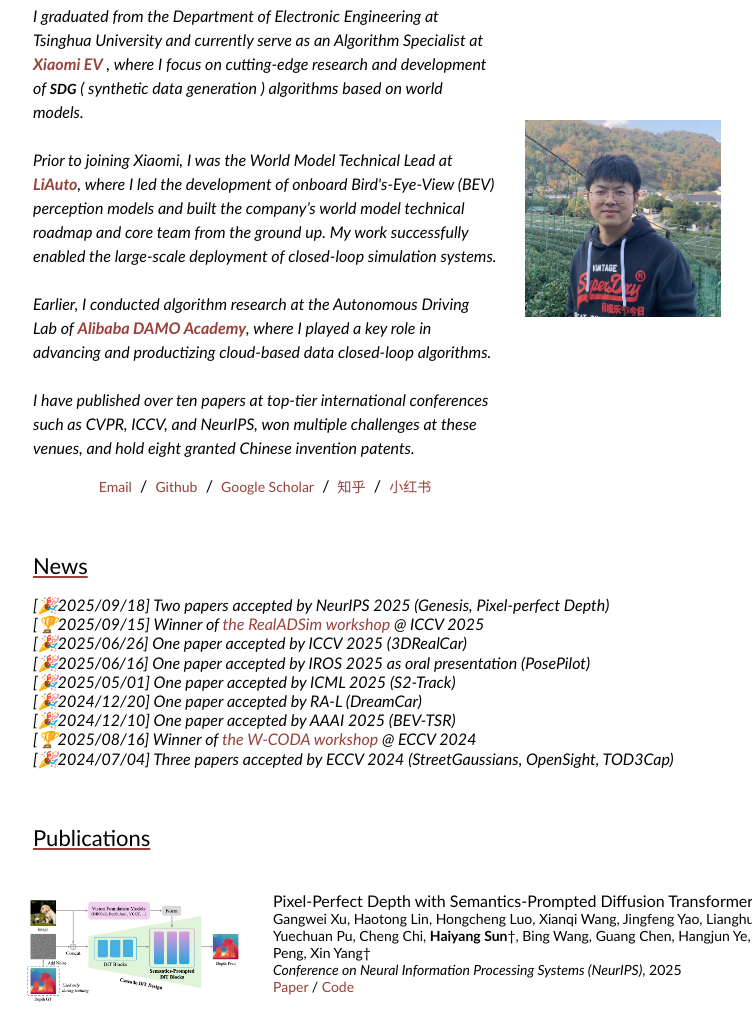
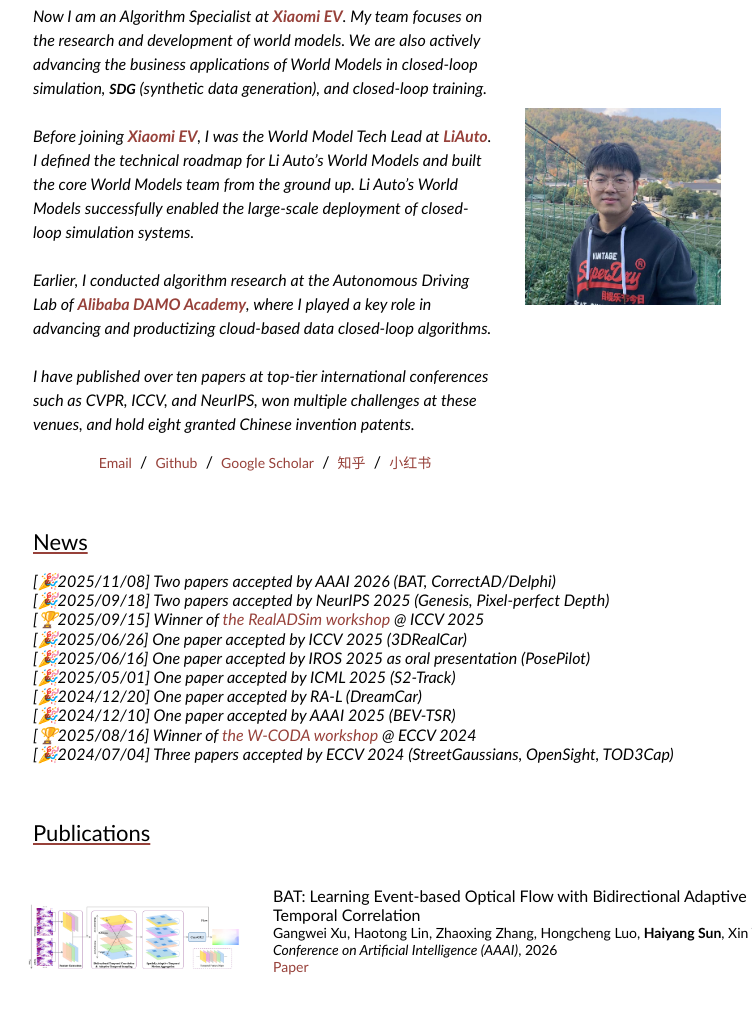
Before and after one commit to AmazingRoad/amazingroad.github.io, a plain HTML site: page index.html in a window 1280 px wide. Shown: the part 100-1112 px from the top of the page, without its empty margins (227-979 px from the left). Drawn offline with Linux system fonts and the light colour scheme.

Commit message:
update AAAI

```diff
--- a/index.html
+++ b/index.html
@@ -22,11 +22,14 @@
                   <name>Haiyang Sun | 孙海洋</name>
                 </p>
                 <p style="font-size: 16px;font-style:italic; line-height:1.5;">
-                      I graduated from the Department of Electronic Engineering at Tsinghua University and currently serve as an Algorithm Specialist at <strong><a href="https://www.xiaomiev.com/" style="font-size: 16px;">Xiaomi EV</a></strong> , where I focus on cutting-edge research and development of <span><strong>SDG</strong> ( synthetic data generation )</span> algorithms based on world models.
+                      Now I am an Algorithm Specialist at <strong><a href="https://www.xiaomiev.com/" style="font-size: 16px;">Xiaomi EV</a></strong>. My team focuses on the research and development of world models.
+                      We are also actively advancing the business applications of World Models in closed-loop simulation, <span><strong>SDG</strong> (synthetic data generation)</span>, and closed-loop training.
+                      <!-- I graduated from the Department of Electronic Engineering at Tsinghua University and currently serve as an Algorithm Expert at <strong><a href="https://www.xiaomiev.com/" style="font-size: 16px;">Xiaomi EV</a></strong> , where I focus on cutting-edge research and development of <span><strong>SDG</strong> ( synthetic data generation )</span> algorithms based on world models. -->
                       <br>
                       <br>
-                      Prior to joining Xiaomi, I was the World Model Technical Lead at <strong><a href="https://www.lixiang.com/en" style="font-size: 16px;">LiAuto</a></strong>, where I led the development of onboard Bird's-Eye-View (BEV) perception models and built the company’s world model technical roadmap and core team from the ground up.
-                      My work successfully enabled the large-scale deployment of closed-loop simulation systems.
+                      Before joining <strong><a href="https://www.xiaomiev.com/" style="font-size: 16px;">Xiaomi EV</a></strong>, I was the World Model Tech Lead at <strong><a href="https://www.lixiang.com/en" style="font-size: 16px;">LiAuto</a></strong>.
+                      I defined the technical roadmap for Li Auto’s World Models and built the core World Models team from the ground up.
+                      Li Auto’s World Models successfully enabled the large-scale deployment of closed-loop simulation systems.
                       <br>
                       <br>
                       Earlier, I conducted algorithm research at the Autonomous Driving Lab of <strong><a href="https://damo.alibaba.com/?language=zh" style="font-size: 16px;">Alibaba DAMO Academy</a></strong>, where I played a key role in advancing and productizing cloud-based data closed-loop algorithms.
@@ -56,6 +59,8 @@
               <td style="padding:20px;width:100%;vertical-align:middle">
                 <heading>News</heading>
                 <p style="font-size: 16px;font-style:italic; line-height:1.2;">
+                    [🎉2025/11/08] Two papers accepted by AAAI 2026 (BAT, CorrectAD/Delphi)
+                    <br>
                     [🎉2025/09/18] Two papers accepted by NeurIPS 2025 (Genesis, Pixel-perfect Depth)
                     <br>
                     [🏆2025/09/15] Winner of <a href="https://huggingface.co/spaces/XDimLab/ICCV2025-RealADSim-NVS" style="font-size: 16px;"> the RealADSim workshop </a> @ ICCV 2025
@@ -86,6 +91,21 @@
             </tr>
           </tbody></table>
           <table style="width:100%;border:0px;border-spacing:0px;border-collapse:separate;margin-right:auto;margin-left:auto;"><tbody>
+            <tr>
+              <td style="padding:10px;width:30%;vertical-align:middle">
+                <img src='images/bat.png' width="100%">
+              </td>
+              <td style="padding:20px;width:70%;vertical-align:middle">
+                <papertitle>BAT: Learning Event-based Optical Flow with Bidirectional Adaptive Temporal Correlation</papertitle>
+                <br>
+                Gangwei Xu, Haotong Lin, Zhaoxing Zhang, Hongcheng Luo, <strong>Haiyang Sun</strong>, Xin Yang
+                <br>
+                <em> Conference on Artificial Intelligence (AAAI)</em>, 2026
+                <br>
+                <a href="https://arxiv.org/abs/2503.03256">Paper</a>
+                <p></p>
+              </td>
+           </tr>
             <tr>
               <td style="padding:10px;width:30%;vertical-align:middle">
                 <img src='images/PPD.png' width="100%">
@@ -382,21 +402,6 @@
            </tr>
            <tr>
               <td style="padding:10px;width:30%;vertical-align:middle">
-                <img src='images/bat.png' width="100%">
-              </td>
-              <td style="padding:20px;width:70%;vertical-align:middle">
-                <papertitle>BAT: Learning Event-based Optical Flow with Bidirectional Adaptive Temporal Correlation</papertitle>
-                <br>
-                Gangwei Xu, Haotong Lin, Zhaoxing Zhang, Hongcheng Luo, <strong>Haiyang Sun</strong>, Xin Yang
-                <br>
-                <em> arXiv</em>, 2025
-                <br>
-                <a href="https://arxiv.org/abs/2503.03256">Paper</a>
-                <p></p>
-              </td>
-           </tr>
-           <tr>
-              <td style="padding:10px;width:30%;vertical-align:middle">
                 <img src='images/cogen.png' width="100%">
               </td>
               <td style="padding:20px;width:70%;vertical-align:middle">
```
